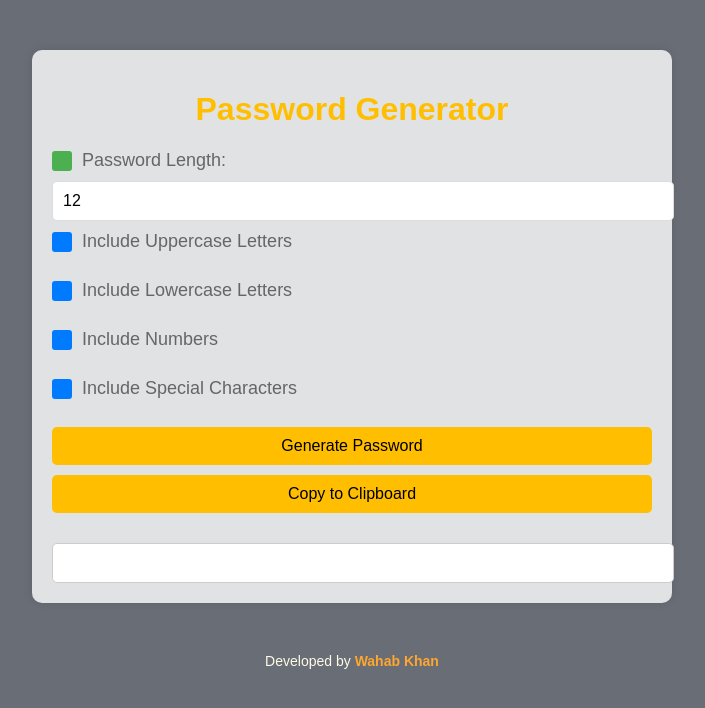
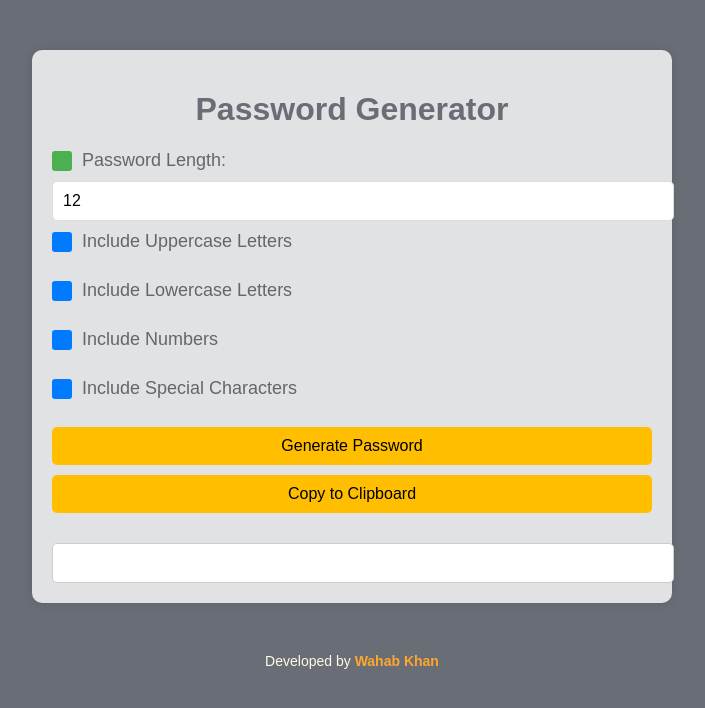
Before and after one commit to cbazyx8/PasswordGenerator, a plain HTML site: page index.html in a window 1280 px wide. Shown: the whole page, without its empty margins (288-993 px from the left). Drawn offline with Linux system fonts and the light colour scheme.

Commit message:
Update styles.css

```diff
--- a/styles.css
+++ b/styles.css
@@ -16,7 +16,7 @@ body {
 
 h1 {
     text-align: center;
-    color: #FFBF00;
+    color: #686D76;
 }
 
 .options {
```
